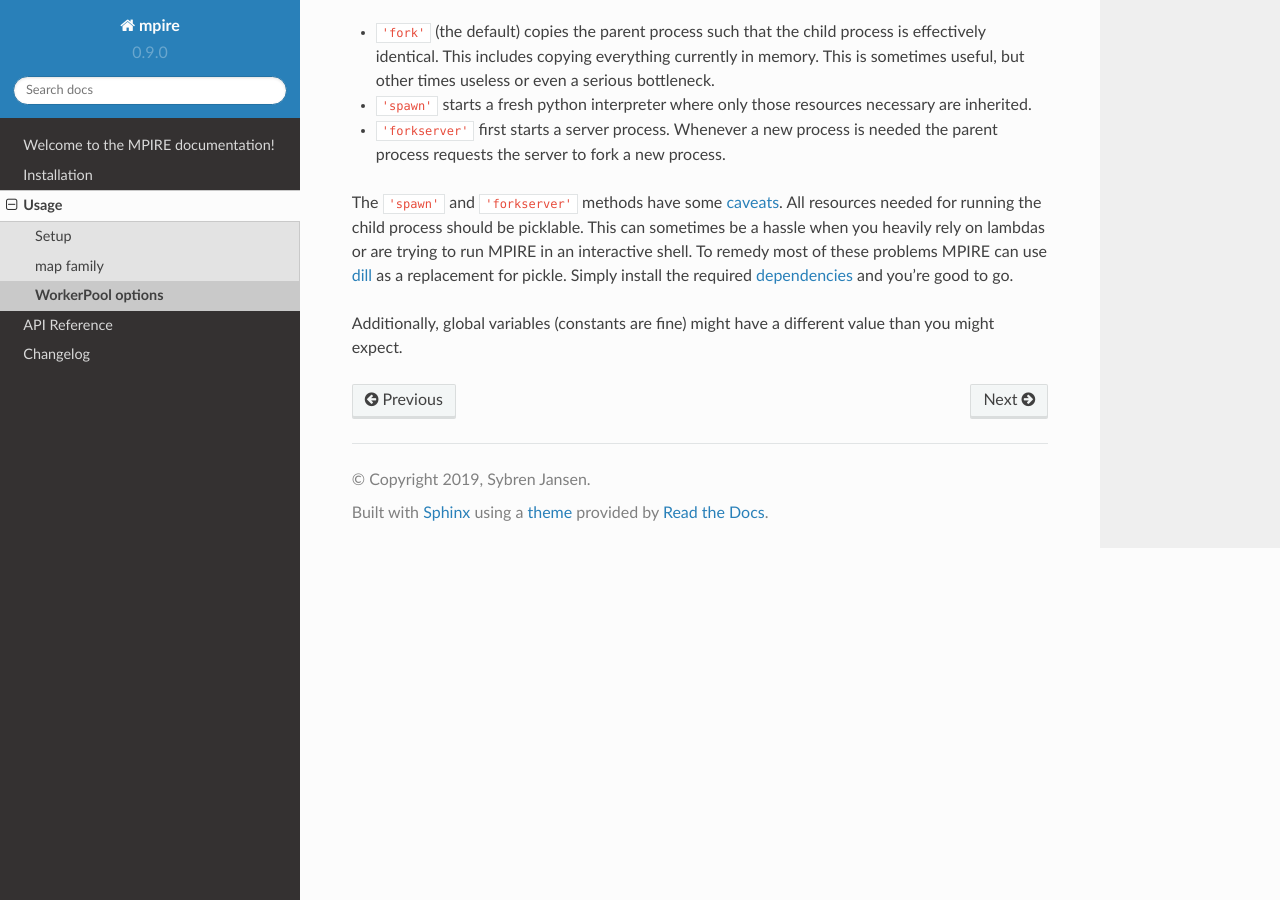
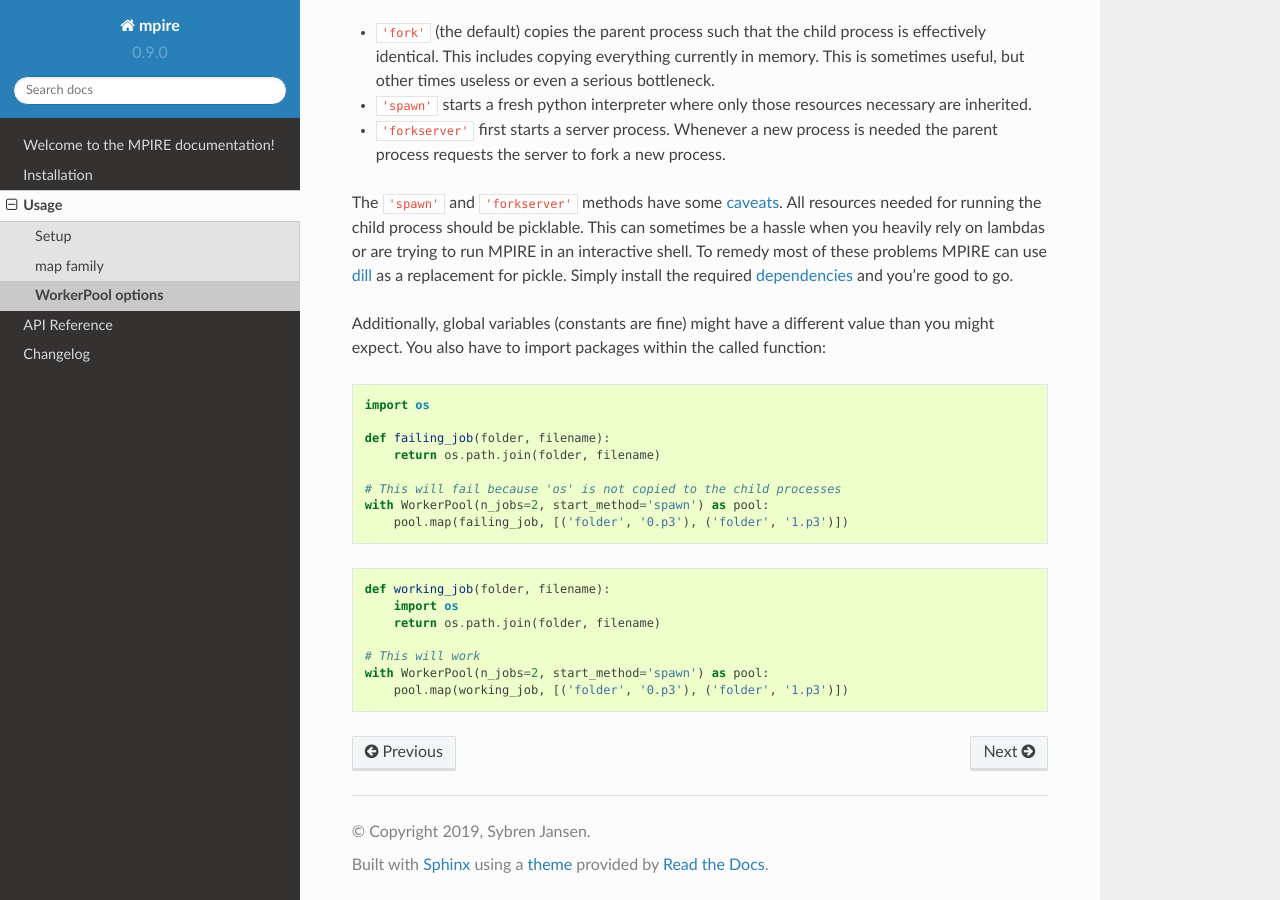
Before and after one commit to sybrenjansen/mpire, a Sphinx documentation site: the page built from docs/usage/options.rst, in a window 1280 px wide and 900 px high, scrolled down 3644 px. Built offline with Sphinx 7.4.7 and the Read the Docs theme 2.0.0, drawn with Linux system fonts in a browser that asks for light colours.

Commit message:
Updating start method documentation

```diff
--- a/docs/usage/options.rst
+++ b/docs/usage/options.rst
@@ -193,7 +193,29 @@ should be picklable. This can sometimes be a hassle when you heavily rely on lam
 interactive shell. To remedy most of these problems MPIRE can use dill_ as a replacement for pickle. Simply install the
 required :ref:`dependencies <dilldep>` and you're good to go.
 
-Additionally, global variables (constants are fine) might have a different value than you might expect.
+Additionally, global variables (constants are fine) might have a different value than you might expect. You also have to
+import packages within the called function:
+
+.. code-block:: python
+
+    import os
+
+    def failing_job(folder, filename):
+        return os.path.join(folder, filename)
+
+    # This will fail because 'os' is not copied to the child processes
+    with WorkerPool(n_jobs=2, start_method='spawn') as pool:
+        pool.map(failing_job, [('folder', '0.p3'), ('folder', '1.p3')])
+
+.. code-block:: python
+
+    def working_job(folder, filename):
+        import os
+        return os.path.join(folder, filename)
+
+    # This will work
+    with WorkerPool(n_jobs=2, start_method='spawn') as pool:
+        pool.map(working_job, [('folder', '0.p3'), ('folder', '1.p3')])
 
 .. _documentation: https://docs.python.org/3/library/multiprocessing.html#contexts-and-start-methods
 .. _caveats: https://docs.python.org/3/library/multiprocessing.html#the-spawn-and-forkserver-start-methods
```
